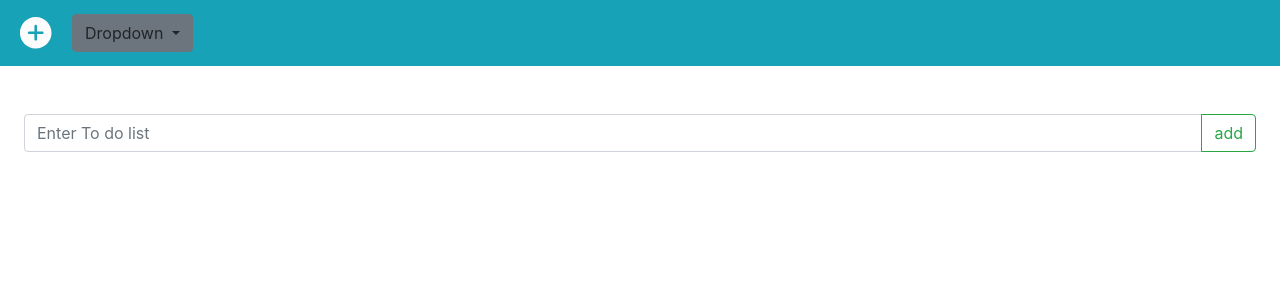
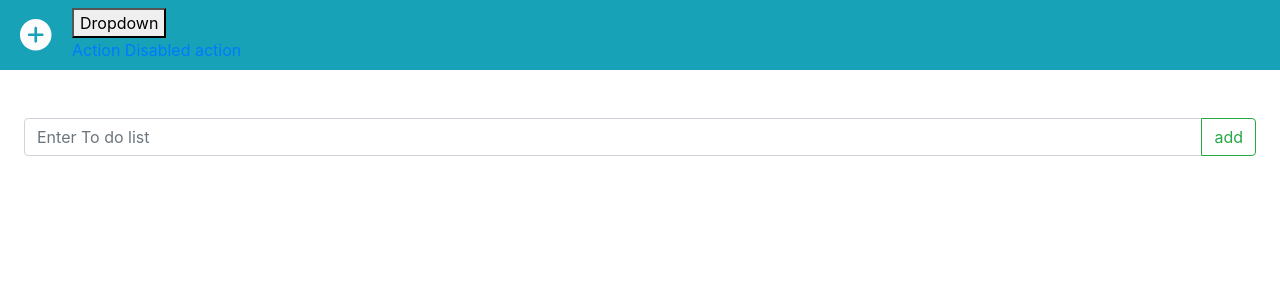
Before and after one commit to Ansh04122001/simple-to-do-with-php, a PHP site: page / in a window 1280 px wide. Shown: the top 300 px of the page. Run offline with PHP 8.4, Linux system fonts and the light colour scheme; data that the repository does not hold is empty.

Commit message:
updated:some pages

```diff
--- a/backend/includes/main.php
+++ b/backend/includes/main.php
@@ -8,7 +8,7 @@ if(isset($_POST['list'])){
     header("location: ./");
 
 }
-// To-do: replace 1 with user id
+// TODO:replace 1 with user id
 $todo =  DB::query("SELECT * FROM `list_tb` WHERE 1;");
 
 
--- a/index.php
+++ b/index.php
@@ -20,68 +20,44 @@ include "backend/includes/main.php";
       integrity="sha384-ggOyR0iXCbMQv3Xipma34MD+dH/1fQ784/j6cY/iJTQUOhcWr7x9JvoRxT2MZw1T"
       crossorigin="anonymous"
     />
+
     <link rel="stylesheet" href="bootstrap\css\bootstrap.min.css" />
+
   </head>
   <body>
-    <nav class="navbar navbar-expand-sm navbar-dark bg-info">
-      <a class="navbar-brand" href="#"
-        ><img src="images\icons8_add.svg" width="40px"
-      /></a>
 
 
+    <nav class="navbar navbar-expand-sm navbar-dark bg-info">
+      <span class="navbar-brand" >
+        <img src="images\icons8_add.svg" width="40px"/>
+      </span>
 
-
-      <!-- <form class="form-inline navbar-nav ml-auto my-2 my-lg-0"> -->
-      <!-- <button class="btn btn-outline-secondary" type="submit">Logout</button> -->
-
-      <!-- <div class="dropdown ml-auto">
-        <a class="nav-link dropdown-toggle" id="dropdownId" href="#" data-toggle="dropdown">Dropdown</a>
-        <ul class="dropdown-menu">
-          <li><a href="#">Login</a></li>
-          <li><a href="#">Login</a></li>
-        </ul>
-      </div> -->
-      <!-- <div class="collapse navbar-collapse" id="collapsibleNavId"></div>
-        <ul class="navbar-nav ml-auto ">
-            <li class="nav-item dropdown active">
-                <a class="nav-link dropdown-toggle" href="#" id="dropdownId" data-toggle="dropdown" >Dropdown</a>
-                <div class="dropdown-menu" aria-labelledby="dropdownId">
-                    <a class="dropdown-item" href="#">Log Out</a>
-                    <a class="dropdown-item" href="#">Profile</a>
-                </div>
-            </li>
-        </ul>
-     </div> -->
-
-
-     <div class="dropdown open">
-       <a class="btn btn-secondary dropdown-toggle" type="button" id="triggerId" data-toggle="dropdown" aria-haspopup="true"
-           aria-expanded="false">
+     <div class="dropdown">
+        <button onclick="myFunction()" class="dropbtn">
              Dropdown
         </button>
-       <div class="dropdown-menu" aria-labelledby="triggerId">
-         <a class="dropdown-item" href="#">Action</a>
-         <a class="dropdown-item disabled" href="#">Disabled action</a>
+       <div id="myDropdown" class="dropdown-content">
+         <a href="#">Action</a>
+         <a href="#">Disabled action</a>
        </div>
      </div>
-
-
 
 
     </nav>
 
     <div class="container">
       <?php foreach ($todo as $todoItem) { ?>
-        <!-- # code... -->
+        <!-- # Container code goes here ... -->
         <div class="row">
           <label>
             <input type="checkbox"> <?=$todoItem['body'] ?>
           </label>
         </div>
-        <?php } ?>
-
+        <?php }
+      ?>
     </div>
 
+<!-- input code block goes here-->
     <div class="mt-5 ml-4 mr-4">
       <form method="POST" action="">
         <div class="input-group">
```
Lines whose indentation alone changed are shown as unchanged.
